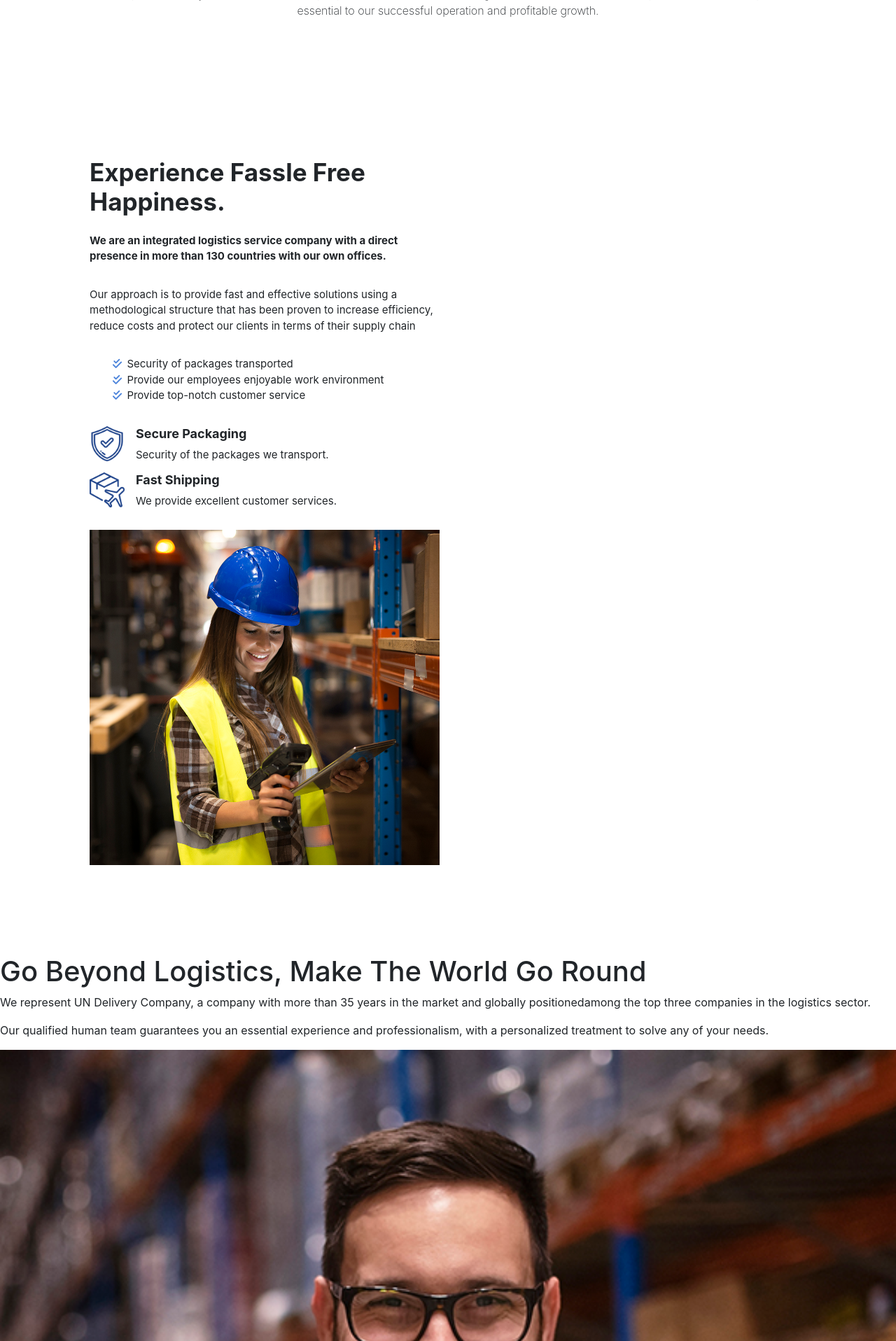
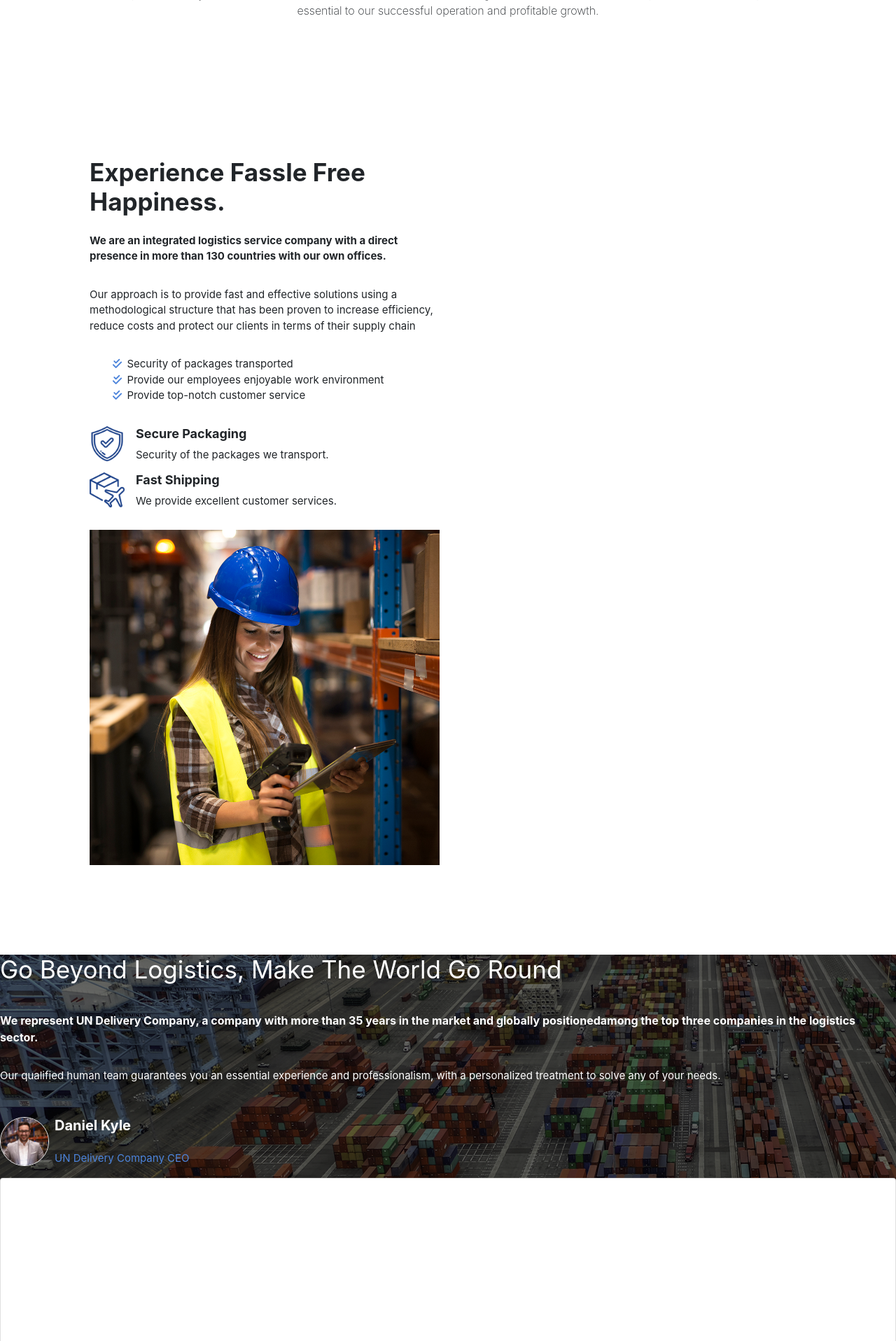
Before and after one commit to jojothomas1515/shipping, a Django app: page / in a window 1280 px wide. Shown: the part 1524-3440 px from the top of the page at 70% size. Run offline with Django 4.2, Linux system fonts and the light colour scheme; some libraries are stand-ins or nearby versions.

Commit message:
remodel in progress

```diff
--- a/ship/static/ship/main.css
+++ b/ship/static/ship/main.css
@@ -28,33 +28,36 @@
   height: max-content;
 }
 
+/*
 .modal {
   margin: 40px;
-  background-color: rgba(255, 69, 0, 0.3);
+  background-color: rgba($color: orangered, $alpha: 0.3);
   margin: 0 auto;
-}
-.modal .inner-con {
+
+  .inner-con {
     position: relative;
     width: 80%;
     height: 92%;
     background-color: orangered;
     margin: 30px auto;
-}
-.modal .inner-con #close {
+
+    #close {
       position: absolute;
       display: block;
       left: 98%;
       margin-top: 3px;
       border: 1px solid white;
       padding: 0 3px;
-}
-.modal .inner-con #close:hover {
+
+      &:hover {
         cursor: pointer;
         background-color: black;
         border-color: white;
         color: white;
       }
-
+    }
+  }
+} */
 .experience {
   display: flex;
   flex-direction: column;
@@ -132,4 +135,68 @@
   .experience > div:last-child img {
     width: 500px;
   }
+}
+
+.beyond-logistics {
+  background-image: url("/static/media/beyondlog/logis-50.jpg");
+  background-repeat: no-repeat;
+  position: relative;
+  -o-object-fit: cover;
+     object-fit: cover;
+  -o-object-position: center;
+     object-position: center;
+  z-index: 0;
+}
+.beyond-logistics * {
+  z-index: 2;
+}
+.beyond-logistics .shade {
+  background-color: rgba(0, 0, 0, 0.6) !important;
+  position: absolute;
+  top: 0;
+  left: 0;
+  right: 0;
+  bottom: 0;
+  z-index: 1;
+}
+.beyond-logistics .logistics__first {
+  display: flex;
+  flex-direction: column;
+  gap: 2rem;
+  /* ceo con */
+}
+.beyond-logistics .logistics__first * {
+  color: white;
+}
+.beyond-logistics .logistics__first h1 {
+  font-size: 35px;
+  font-weight: 400;
+}
+.beyond-logistics .logistics__first p {
+  font-size: 15px;
+}
+.beyond-logistics .logistics__first .ceo__con {
+  display: flex;
+  gap: 0.5rem;
+}
+.beyond-logistics .logistics__first .ceo__con .ceo__info {
+  display: flex;
+  flex-direction: column;
+  gap: 1rem;
+}
+.beyond-logistics .logistics__first .ceo__con .ceo__info .ceo__name {
+  font-weight: bold;
+}
+.beyond-logistics .logistics__first .ceo__con .ceo__info .ceo__role {
+  color: #4c84db;
+}
+.beyond-logistics .logistics__first .ceo__con img {
+  max-width: 70px;
+  max-height: 70px;
+  -o-object-fit: contain;
+     object-fit: contain;
+  -o-object-position: center;
+     object-position: center;
+  border: 1px solid white;
+  border-radius: 50%;
 }/*# sourceMappingURL=main.css.map */
--- a/ship/static/ship/main.scss
+++ b/ship/static/ship/main.scss
@@ -32,7 +32,7 @@
     }
   }
 }
-
+/*
 .modal {
   margin: 40px;
   background-color: rgba($color: orangered, $alpha: 0.3);
@@ -61,7 +61,7 @@
       }
     }
   }
-}
+} */
 
 .experience {
   display: flex;
@@ -148,3 +148,70 @@
     }
   }
 }
+
+.beyond-logistics {
+  background-image: url("/static/media/beyondlog/logis-50.jpg");
+  background-repeat: no-repeat;
+  position: relative;
+  object-fit: cover;
+  object-position: center;
+  z-index: 0;
+
+  *
+  {
+    z-index: 2;
+  }
+  .shade
+  {
+    background-color: rgba(0,0,0,.6) !important;
+    position: absolute;
+    top: 0;
+    left: 0;
+    right: 0;
+    bottom:0;
+    z-index: 1;
+  }
+
+  .logistics__first {
+    * {
+      color: white;
+    }
+    display: flex;
+    flex-direction: column;
+    gap: 2rem;
+
+    h1 {
+      font-size: 35px;
+      font-weight: 400;
+    }
+    p {
+      font-size: 15px;
+    }
+
+    /* ceo con */
+    .ceo__con {
+      display: flex;
+      gap: 0.5rem;
+      .ceo__info {
+        display: flex;
+        flex-direction: column;
+        gap: 1rem;
+
+        .ceo__name {
+          font-weight: bold;
+        }
+        .ceo__role {
+          color: #4c84db;
+        }
+      }
+      img {
+        max-width: 70px;
+        max-height: 70px;
+        object-fit: contain;
+        object-position: center;
+        border: 1px solid white;
+        border-radius: 50%;
+      }
+    }
+  }
+}
--- a/ship/templates/ship/index.html
+++ b/ship/templates/ship/index.html
@@ -1,12 +1,13 @@
 {% extends 'ship/Base.html' %} {% load static %} {% block content %}
 <section class="intro bg-dark">
   <div
-    class="container py-4 text-white text-center d-flex flex-column justify-content-around">
+    class="container py-4 text-white text-center d-flex flex-column justify-content-around"
+  >
     <div>
       <p class="mt-5">We are the leading</p>
       <h1 class="">WORLDWIDE FREIGHT DELIVERY</h1>
     </div>
-
+    {% comment %}
     <div class="tracker py-2 d-flex gap-3">
       <p>Enter Tracking number</p>
 
@@ -18,6 +19,7 @@
         value="Track"
       />
     </div>
+    {% endcomment %}
   </div>
 </section>
 <section class="bg-dark text-white">
@@ -137,32 +139,91 @@
 </section>
 
 <section class="beyond-logistics">
+  <div class="shade"></div>
   <div class="logistics__first">
     <h1>Go Beyond Logistics, Make The World Go Round</h1>
-    <p class="bold">
+    <strong class="bold">
       We represent UN Delivery Company, a company with more than 35 years in the
       market and globally positionedamong the top three companies in the
       logistics sector.
-    </p>
+    </strong>
     <p>
       Our qualified human team guarantees you an essential experience and
       professionalism, with a personalized treatment to solve any of your needs.
     </p>
     <div class="ceo__con">
-        <img src="{% static 'media/avatar-7.jpg' %}" alt="ceo">
-        <div class="ceo__info">
-            <h5 class="ceo__name">Daniel Kyle</h5>
-            <p class="ceo__role">UN Delivery Company CEO</p>
-        </div>
+      <img src="{% static 'media/avatar-7.jpg' %}" alt="ceo" />
+      <div class="ceo__info">
+        <h5 class="ceo__name">Daniel Kyle</h5>
+        <p class="ceo__role">UN Delivery Company CEO</p>
+      </div>
     </div>
   </div>
   <div class="logistics__last">
-    <div class="card">
-
+    <div class="cards">
+      <div class="card">
+        <img src="{% static 'media/beyondlog/shield.png' %}" alt="" />
+        <div>
+          <h5>Certified Process</h5>
+          <p class="faded">We drive you towards continuous improvement.</p>
+        </div>
+      </div>
+      <div class="card">
+        <img src="{% static 'media/beyondlog/touch.png' %}" alt="" />
+        <div>
+          <h5>High Technology</h5>
+          <p class="faded">Authorization and Compliance Service.</p>
+        </div>
+      </div>
+      <div class="card">
+        <img src="{% static 'media/beyondlog/shield.png' %}" alt="" />
+        <div>
+          <h5>Awarded Company</h5>
+          <p class="faded">The best highly efficient customs brokerage.</p>
+        </div>
+      </div>
+      <div class="card">
+        <img src="{% static 'media/beyondlog/support-2.png' %}" alt="" />
+        <div>
+          <h5>24/7 Support</h5>
+          <p class="faded">
+            We care for security of the packages we transport.
+          </p>
+        </div>
+      </div>
     </div>
-    <div class="video__play"></div>
+    <div class="video__play">
+      <a
+        class="popup-youtube d-flex justify-content-center"
+        href="https://www.youtube.com/watch?v=KEFt2quibkg"
+      >
+        <div class="pulse"><i class="fas fa-play"></i></div>
+      </a>
+    </div>
   </div>
 </section>
 
+<section class="meet_the_team">
+  <h3>Go Far Together</h3>
+  <h1>Meet The Team</h1>
+
+  <div>
+    <div class="teammates">
+      <img src="{% static 'media/team/team-portrait-4.jpg' %}" alt="">
+      <h4>Harry Callum</h4>
+      <p>Warehouse Principal</p>
+    </div>
+    <div class="teammates">
+      <img src="{% static 'media/team/team-portrait-5.jpg' %}" alt="">
+      <h4>Anthony Lauren</h4>
+      <p>Logistics Coordinator</p>
+    </div>
+    <div class="teammates">
+      <img src="{% static 'media/team/team-portrait-6.jpg' %}" alt="">
+      <h4>Oliver Jacob</h4>
+      <p>Logistics Analyst</p>
+    </div>
+  </div>
+</section>
 
 {% endblock %}
```
Also changed, not shown: ship/static/media/beyondlog/logis-50.jpg (added), ship/static/media/beyondlog/medal.png (added), ship/static/media/beyondlog/shield.png (added), ship/static/media/beyondlog/support-2.png (added), ship/static/media/beyondlog/touch.png (added), ship/static/media/team/team-portrait-4.jpg (added), ship/static/media/team/team-portrait-5.jpg (added), ship/static/media/team/team-portrait-6.jpg (added), 1 other file. Lines whose indentation alone changed are shown as unchanged.
